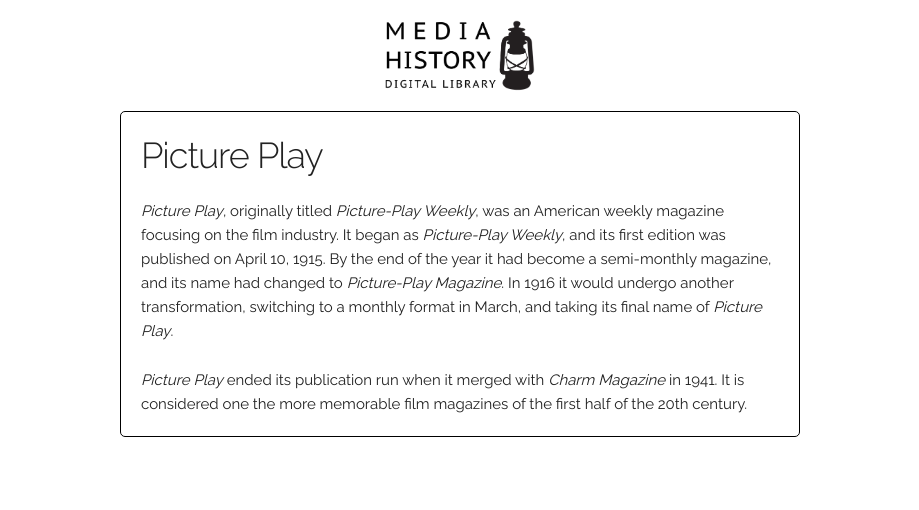
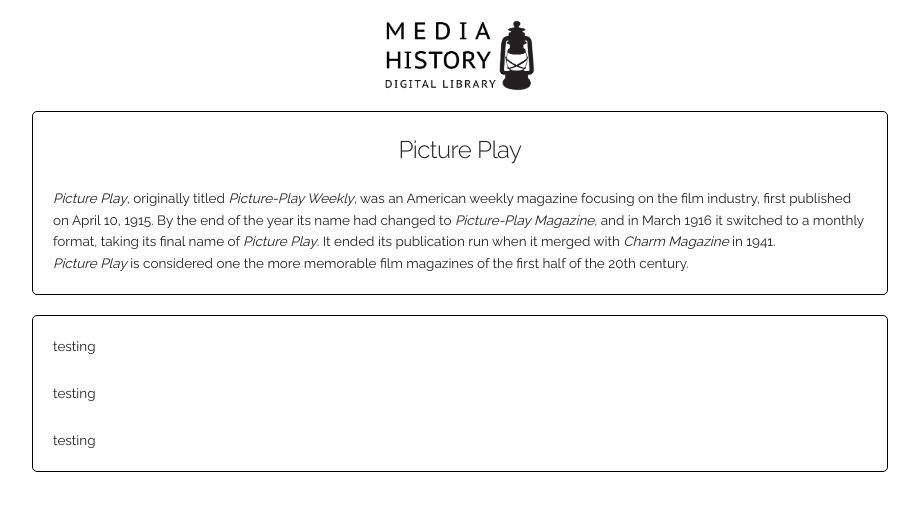
Before and after one commit to kfrn/mhdl-magissues, a React (Create React App) app: page / in a window 1280 px wide. Shown: the top 510 px of the page, without its empty margins (180-1099 px from the left). Built offline with nearby package versions, Linux system fonts and the light colour scheme.

Commit message:
Adjust styles, set up space for images

```diff
--- a/public/main.css
+++ b/public/main.css
@@ -2,6 +2,10 @@
 
 .App {
   max-width: 100%;
+}
+
+h5 {
+  text-align: center;
 }
 
 p {
@@ -23,13 +27,11 @@
   height: 71px;
 }
 
-/* MAGAZINE INFO */
-
 .magazine-title {
   font-style: italic;
 }
 
-.magazine-info {
+.info-box {
   border-color: black;
   border-radius: 0.5rem;
   border-style: solid;
@@ -40,12 +42,12 @@
 
 /* MEDIA QUERIES */
 
-@media only screen and (min-width: 720px) {
+@media only screen and (min-width: 800px) {
   .App {
-    max-width: 720px;
+    max-width: 70%;
     margin: auto;
   }
-  p {
+  /*p {
     font-size: 1em;
-  }
+  }*/
 }
--- a/src/App.js
+++ b/src/App.js
@@ -8,6 +8,11 @@
     <div className="App">
       <div className='header'></div>
       <PicturePlay />
+      <div className='info-box'>
+        <p>testing</p>
+        <p>testing</p>
+        <p>testing</p>
+      </div>
     </div>
   )
 }
--- a/src/components/PicturePlay.js
+++ b/src/components/PicturePlay.js
@@ -2,13 +2,11 @@
 
 const PicturePlay = () => {
   return (
-    <div className="magazine-info">
-      <h3>Picture Play</h3>
+    <div className="info-box">
+      <h5>Picture Play</h5>
       <p>
-        <span className='magazine-title'>Picture Play</span>, originally titled <span className='magazine-title'>Picture-Play Weekly</span>, was an American weekly magazine focusing on the film industry. It began as <span className='magazine-title'>Picture-Play Weekly</span>, and its first edition was published on April 10, 1915. By the end of the year it had become a semi-monthly magazine, and its name had changed to <span className='magazine-title'>Picture-Play Magazine</span>. In 1916 it would undergo another transformation, switching to a monthly format in March, and taking its final name of <span className='magazine-title'>Picture Play</span>.
-      </p>
-      <p>
-        <span className='magazine-title'>Picture Play</span> ended its publication run when it merged with <span className='magazine-title'>Charm Magazine</span> in 1941. It is considered one the more memorable film magazines of the first half of the 20th century.
+        <span className='magazine-title'>Picture Play</span>, originally titled <span className='magazine-title'>Picture-Play Weekly</span>, was an American weekly magazine focusing on the film industry, first published on April 10, 1915. By the end of the year its name had changed to <span className='magazine-title'>Picture-Play Magazine</span>, and in March 1916 it switched to a monthly format, taking its final name of <span className='magazine-title'>Picture Play</span>. It ended its publication run when it merged with <span className='magazine-title'>Charm Magazine</span> in 1941.<br />
+        <span className='magazine-title'>Picture Play</span> is considered one the more memorable film magazines of the first half of the 20th century.
       </p>
     </div>
   )
```
